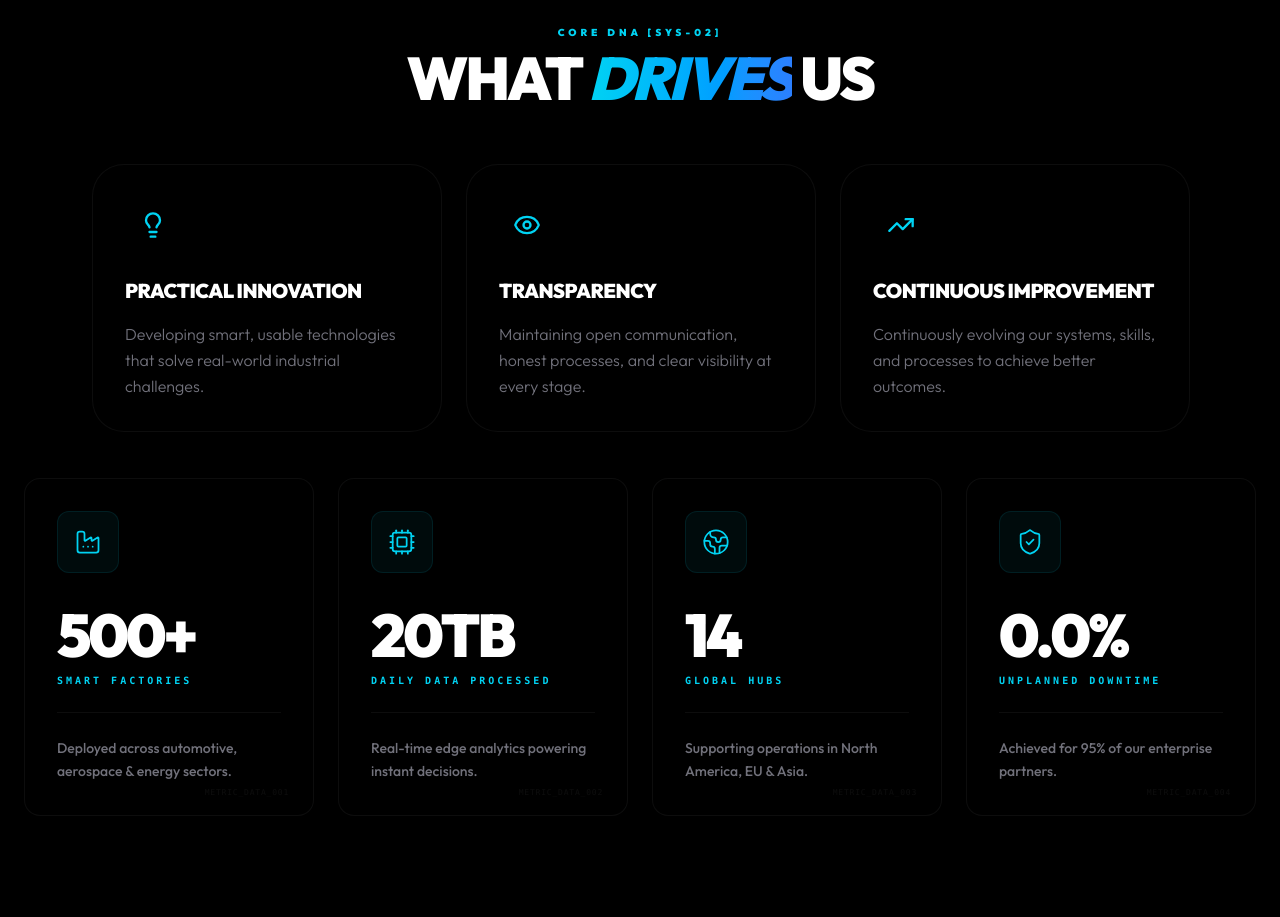
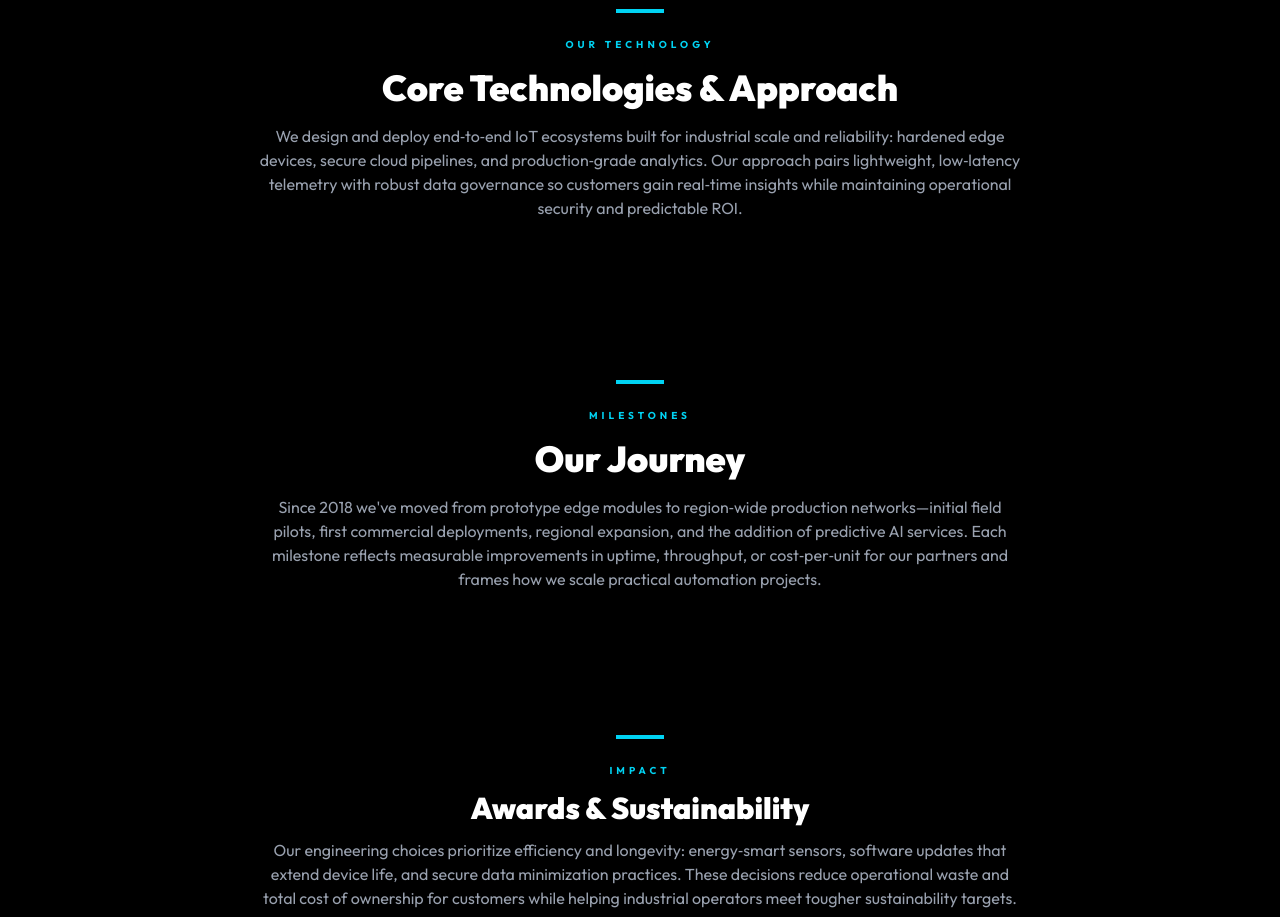
Before and after one commit to NalinPriyankara/skyaccount, a React (Vite) app: page /company/about in a window 1280 px wide. Shown: the part 1880-2797 px from the top of the page. Built offline with nearby package versions, Linux system fonts and the light colour scheme.

Commit message:
linked navbar

```diff
--- a/src/components/Navbar.jsx
+++ b/src/components/Navbar.jsx
@@ -1,5 +1,6 @@
 import { useState, useEffect } from "react";
 import { motion, AnimatePresence, useScroll, useMotionValueEvent } from "framer-motion";
+import { Link } from "react-router-dom";
 import { Menu, X, ArrowRight, ChevronDown } from "lucide-react";
 import SkyLogo from "../assets/Logo/Final-bakrmvd.png"
 
@@ -46,29 +47,29 @@ const Navbar = () => {
 
           {/* LOGO */}
           <div className="flex items-center gap-3">
-             <a href="/" className="block relative group">
+             <Link to="/" className="block relative group">
                 <img
                   src={SkyLogo}
                   alt="Sky Smart"
                   className={`object-contain transition-all duration-500 ${scrolled ? "h-7" : "h-10 md:h-12"} brightness-110`}
                 />
                 <div className="absolute inset-0 bg-cyan-400/20 blur-xl opacity-0 group-hover:opacity-100 transition-opacity duration-500 rounded-full -z-10" />
-             </a>
+             </Link>
           </div>
 
           {/* DESKTOP NAV */}
           <nav className="hidden md:flex items-center gap-1 bg-transparent px-2">
             {menuItems.map((item) => (
-              <a
+              <Link
                 key={item.name}
-                href={item.path}
+                to={item.path}
                 className={`relative px-5 py-2 text-xs font-black uppercase tracking-widest transition-all duration-300 group ${
                    scrolled ? "text-zinc-400 hover:text-white" : "text-white/80 hover:text-white"
                 }`}
               >
                 <span className="relative z-10">{item.name}</span>
                 <motion.div className="absolute bottom-1.5 left-5 right-5 h-[1px] bg-cyan-400 scale-x-0 group-hover:scale-x-100 transition-transform origin-center duration-300" />
-              </a>
+              </Link>
             ))}
           </nav>
 
@@ -136,23 +137,21 @@ const Navbar = () => {
 
                  <nav className="flex flex-col gap-2 relative z-10">
                    {menuItems.map((item, i) => (
-                     <motion.a
+                     <motion.div
                        key={item.name}
-                       href={item.path}
                        initial={{ opacity: 0, x: 20 }}
                        animate={{ opacity: 1, x: 0 }}
                        transition={{ delay: 0.1 + (i * 0.05) }}
                        className="group p-4 rounded-xl border border-transparent hover:border-white/5 hover:bg-transparent/5 flex justify-between items-center transition-all"
-                       onClick={() => setOpen(false)}
                      >
-                        <div className="flex flex-col">
+                        <Link to={item.path} onClick={() => setOpen(false)} className="flex flex-col w-full">
                             <span className="text-2xl font-black text-white group-hover:text-cyan-400 transition-colors uppercase tracking-tight">
                                 {item.name}
                             </span>
                             <span className="text-[8px] font-mono text-white/20 tracking-[0.3em] uppercase">Sector_{item.name === "Home" ? "00" : "0" + i}</span>
-                        </div>
+                        </Link>
                        <ArrowRight size={20} className="text-cyan-500 -translate-x-4 opacity-0 group-hover:translate-x-0 group-hover:opacity-100 transition-all" />
-                     </motion.a>
+                     </motion.div>
                    ))}
                  </nav>
 
--- a/src/pages/About.jsx
+++ b/src/pages/About.jsx
@@ -158,6 +158,48 @@ const About = () => {
         <VisionMission />
       </div>
 
+      {/* Core Technologies & Approach (new) */}
+      <section className="py-16 bg-transparent relative z-10">
+        <div className="max-w-5xl mx-auto px-6">
+          <div className="text-center mb-8">
+            <motion.div initial={{ opacity: 0, scale: 0.6 }} whileInView={{ opacity: 1, scale: 1 }} className="w-12 h-1 bg-cyan-400 mb-6 mx-auto" />
+            <span className="text-cyan-400 font-bold tracking-[0.4em] text-[10px] uppercase block mb-4">Our Technology</span>
+            <h3 className="text-3xl md:text-4xl font-black mb-4">Core Technologies & Approach</h3>
+            <p className="text-gray-400 max-w-3xl mx-auto">
+              We design and deploy end‑to‑end IoT ecosystems built for industrial scale and reliability: hardened edge devices, secure cloud pipelines, and production‑grade analytics. Our approach pairs lightweight, low‑latency telemetry with robust data governance so customers gain real‑time insights while maintaining operational security and predictable ROI.
+            </p>
+          </div>
+        </div>
+      </section>
+
+      {/* Milestones / Our Journey (new) */}
+      <section className="py-16 bg-transparent relative z-10">
+        <div className="max-w-5xl mx-auto px-6">
+          <div className="text-center mb-8">
+            <motion.div initial={{ opacity: 0, scale: 0.6 }} whileInView={{ opacity: 1, scale: 1 }} className="w-12 h-1 bg-cyan-400 mb-6 mx-auto" />
+            <span className="text-cyan-400 font-bold tracking-[0.4em] text-[10px] uppercase block mb-4">Milestones</span>
+            <h3 className="text-3xl md:text-4xl font-black mb-4">Our Journey</h3>
+            <p className="text-gray-400 max-w-3xl mx-auto">
+              Since 2018 we've moved from prototype edge modules to region‑wide production networks—initial field pilots, first commercial deployments, regional expansion, and the addition of predictive AI services. Each milestone reflects measurable improvements in uptime, throughput, or cost‑per‑unit for our partners and frames how we scale practical automation projects.
+            </p>
+          </div>
+        </div>
+      </section>
+
+      {/* Awards & Impact / Sustainability (new) */}
+      <section className="py-12 bg-transparent relative z-10">
+        <div className="max-w-5xl mx-auto px-6">
+          <div className="text-center mb-8">
+            <motion.div initial={{ opacity: 0, scale: 0.6 }} whileInView={{ opacity: 1, scale: 1 }} className="w-12 h-1 bg-cyan-400 mb-6 mx-auto" />
+            <span className="text-cyan-400 font-bold tracking-[0.4em] text-[10px] uppercase block mb-3">Impact</span>
+            <h4 className="text-3xl md:text-3xl font-black mb-3">Awards & Sustainability</h4>
+            <p className="text-gray-400 max-w-3xl mx-auto">
+              Our engineering choices prioritize efficiency and longevity: energy‑smart sensors, software updates that extend device life, and secure data minimization practices. These decisions reduce operational waste and total cost of ownership for customers while helping industrial operators meet tougher sustainability targets.
+            </p>
+          </div>
+        </div>
+      </section>
+
       <OurValuesSection />
 
       <div className="mb-24">
```
